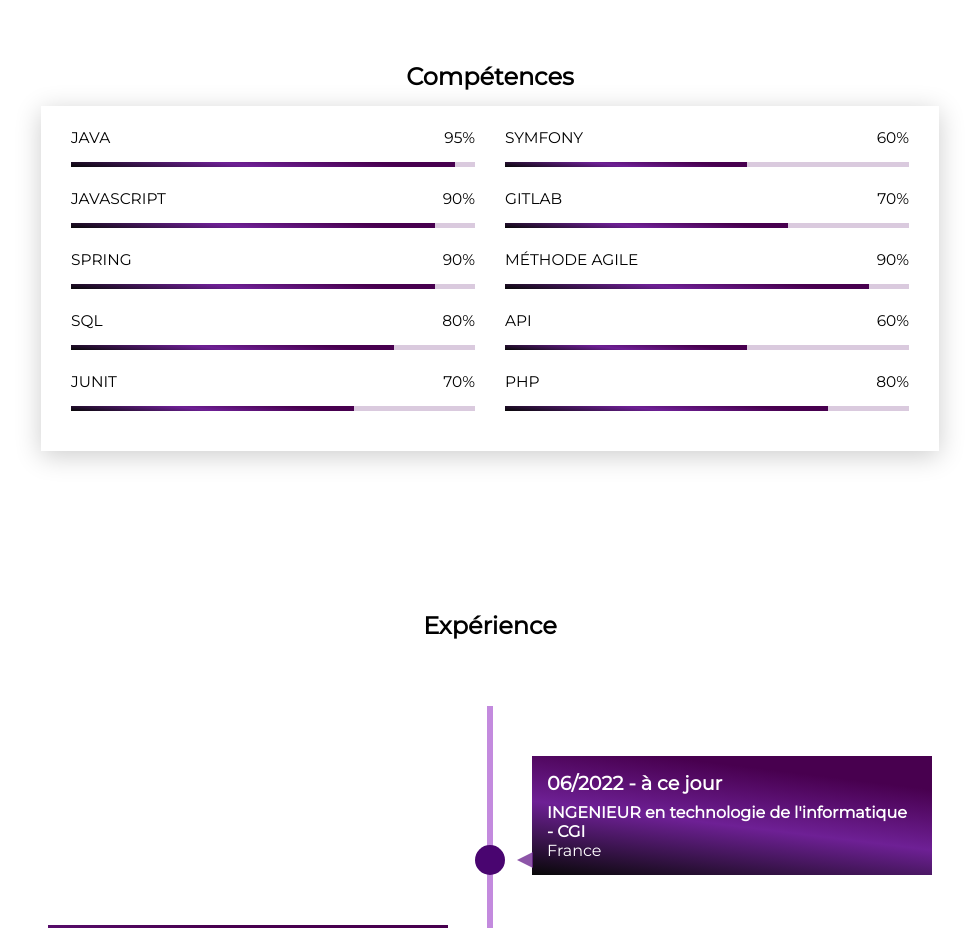
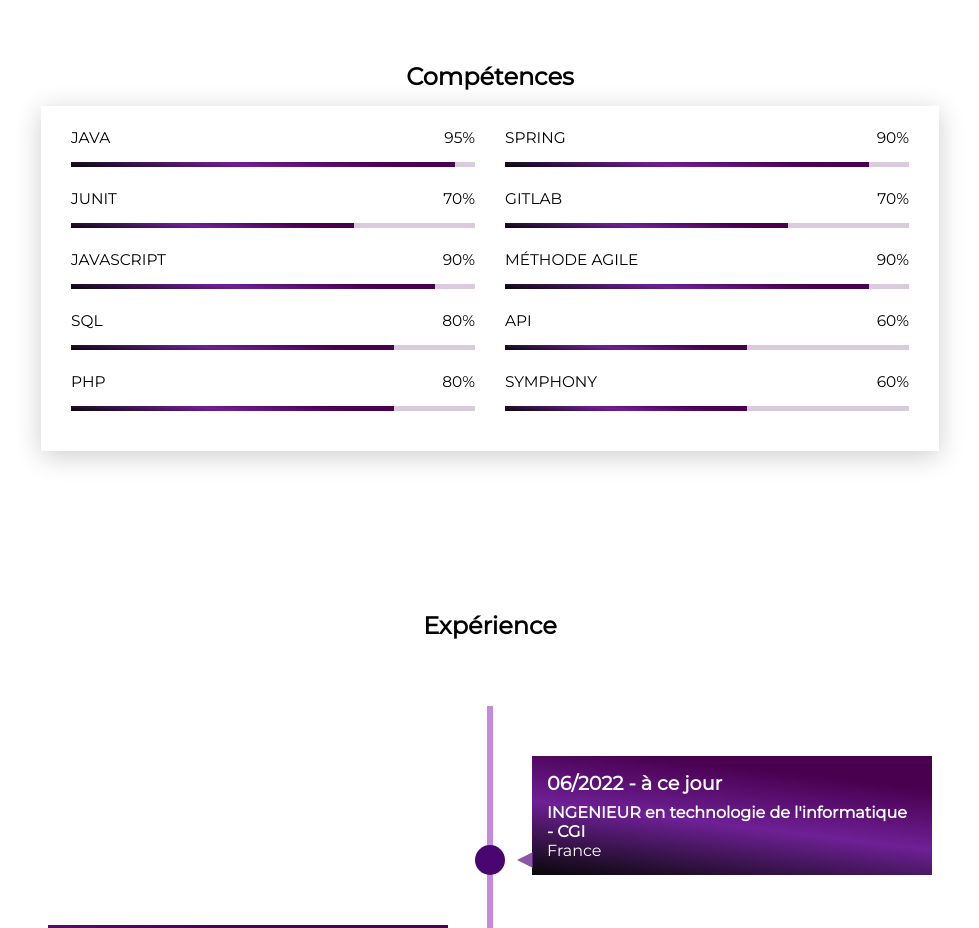
Before and after one commit to marieprincecc/Marie-Bouyssou, a website: page index.html in a window 1280 px wide. Shown: the part 980-1908 px from the top of the page, without its empty margins (150-1129 px from the left). Drawn offline with Linux system fonts and the light colour scheme.

Commit message:
Update index.html

```diff
--- a/index.html
+++ b/index.html
@@ -33,15 +33,15 @@
                   </div>
                   <!-- Fin .progress-container -->
                   <div class="progress-container">
-                    <span class="progress-badge">JAVASCRIPT</span>
+                    <span class="progress-badge">JUnit</span>
                       <div class="progress">
-                        <div class="progress-bar" style="width: 90%;"></div>
-                        <span class="progress-value">90%</span>
+                        <div class="progress-bar" style="width: 70%;"></div>
+                        <span class="progress-value">70%</span>
                       </div>
                   </div>
                    <!-- Fin .progress-container -->
                    <div class="progress-container">
-                    <span class="progress-badge">Spring</span>
+                    <span class="progress-badge">JavaScript</span>
                       <div class="progress">
                         <div class="progress-bar" style="width: 90%;"></div>
                         <span class="progress-value">90%</span>
@@ -57,10 +57,10 @@
                   </div>
                    <!-- Fin .progress-container -->
                    <div class="progress-container">
-                    <span class="progress-badge">Junit</span>
+                    <span class="progress-badge">PHP</span>
                     <div class="progress">
-                      <div class="progress-bar" style="width: 70%;"></div>
-                      <span class="progress-value">70%</span>
+                      <div class="progress-bar" style="width: 80%;"></div>
+                      <span class="progress-value">80%</span>
                     </div>
                   </div>
                     <!-- Fin .progress-container -->
@@ -70,10 +70,10 @@
                    <!-- Fin .skills-column -->
             <div class="skills-column">
                  <div class="progress-container">
-                    <span class="progress-badge">Symfony</span>
+                    <span class="progress-badge">SPRING</span>
                     <div class="progress">
-                      <div class="progress-bar" style="width: 60%;"></div>
-                      <span class="progress-value">60%</span>
+                      <div class="progress-bar" style="width: 90%;"></div>
+                      <span class="progress-value">90%</span>
                     </div>
                   </div>
               <div class="progress-container">
@@ -101,10 +101,10 @@
                     </div>
                     <!-- Fin .progress-container -->
                         <div class="progress-container">
-                    <span class="progress-badge">PHP</span>
+                    <span class="progress-badge">Symphony</span>
                     <div class="progress">
-                      <div class="progress-bar" style="width: 80%;"></div>
-                      <span class="progress-value">80%</span>
+                      <div class="progress-bar" style="width: 60%;"></div>
+                      <span class="progress-value">60%</span>
                     </div>
                   </div>
                     <!-- Fin .progress-container -->
```
